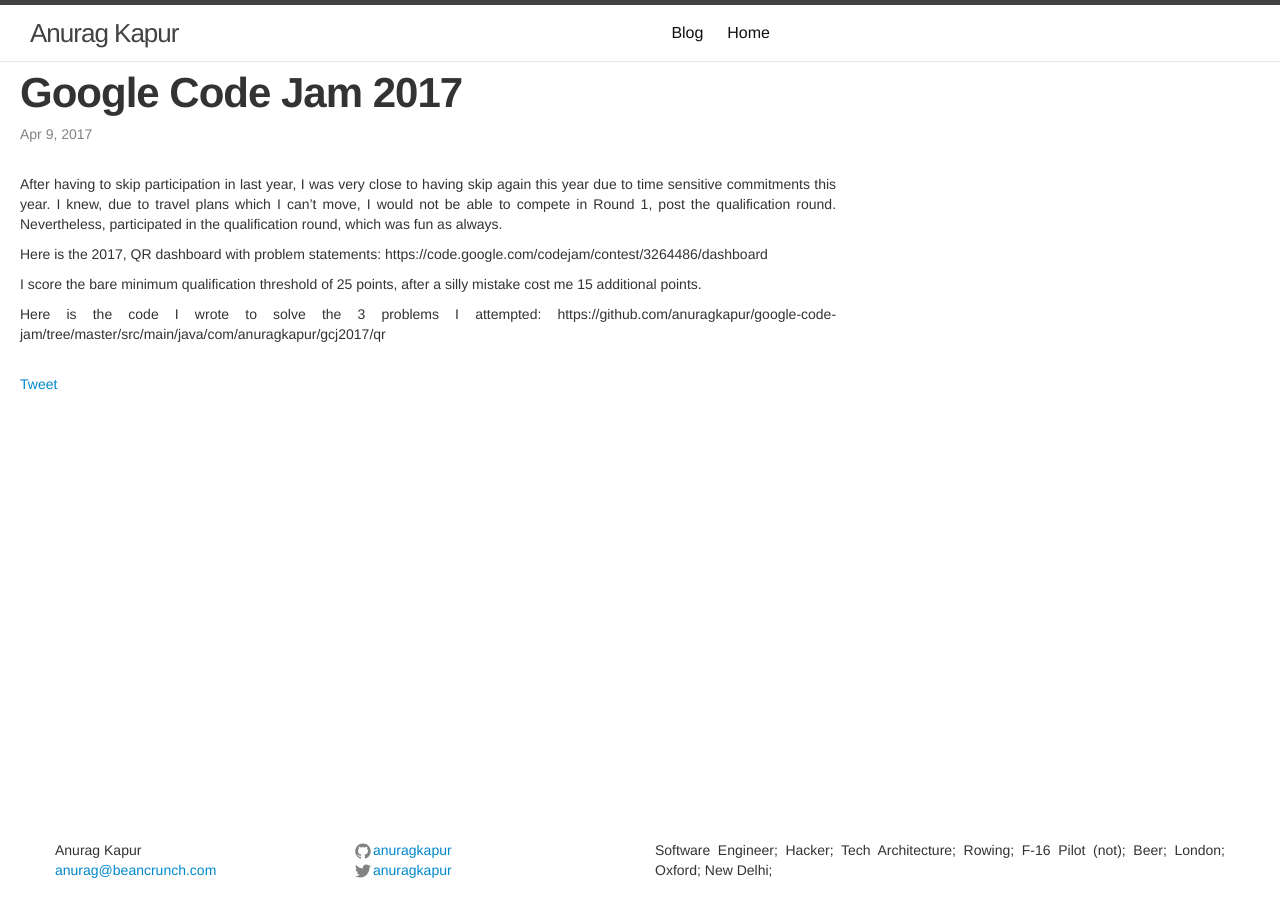
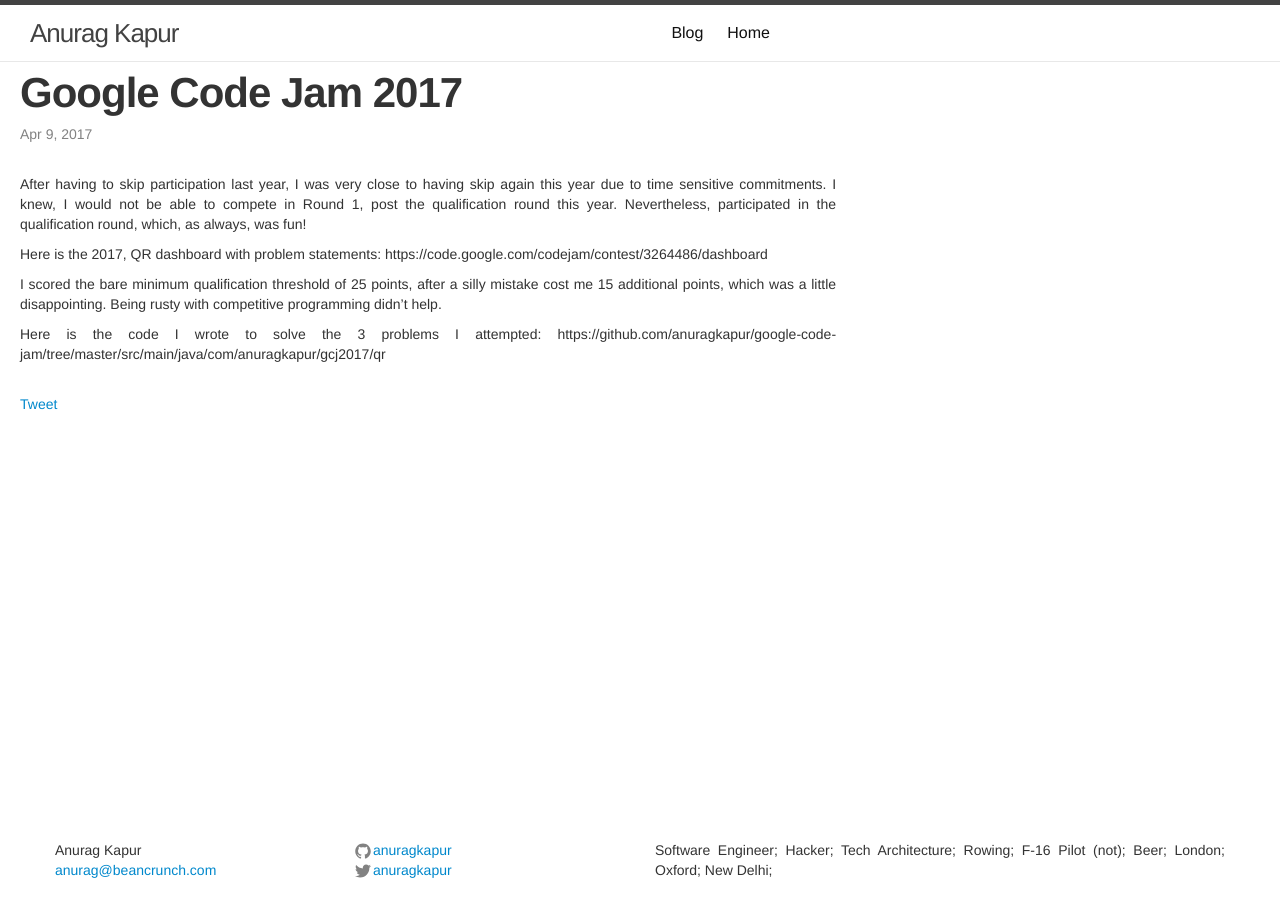
Before and after one commit to anuragkapur/anuragkapur.github.io, a Jekyll site: the page built from blog/programming/fp/haskell/_posts/2017-04-09-google-code-jam-2017.md, in a window 1280 px wide. Built offline with Jekyll 4.4.1, drawn with Linux system fonts in a browser that asks for light colours; comment, search, counter and statistics services are not loaded.

Commit message:
Correct typos and sentence structure

```diff
--- a/blog/programming/fp/haskell/_posts/2017-04-09-google-code-jam-2017.md
+++ b/blog/programming/fp/haskell/_posts/2017-04-09-google-code-jam-2017.md
@@ -8,12 +8,13 @@
 img-url: /assets/blog/programming/google-code-jam-2014/gcj1.gif
 ---
 
-After having to skip participation in last year, I was very close to having skip again this year due to time sensitive
-commitments this year. I knew, due to travel plans which I can't move, I would not be able to compete in Round 1, post
-the qualification round. Nevertheless, participated in the qualification round, which was fun as always.
+After having to skip participation last year, I was very close to having skip again this year due to time sensitive
+commitments. I knew, I would not be able to compete in Round 1, post the qualification round this year. Nevertheless,
+participated in the qualification round, which, as always, was fun!
 
 Here is the 2017, QR dashboard with problem statements: https://code.google.com/codejam/contest/3264486/dashboard
 
-I score the bare minimum qualification threshold of 25 points, after a silly mistake cost me 15 additional points.
+I scored the bare minimum qualification threshold of 25 points, after a silly mistake cost me 15 additional points, which
+was a little disappointing. Being rusty with competitive programming didn't help.
 
 Here is the code I wrote to solve the 3 problems I attempted: https://github.com/anuragkapur/google-code-jam/tree/master/src/main/java/com/anuragkapur/gcj2017/qr
```
